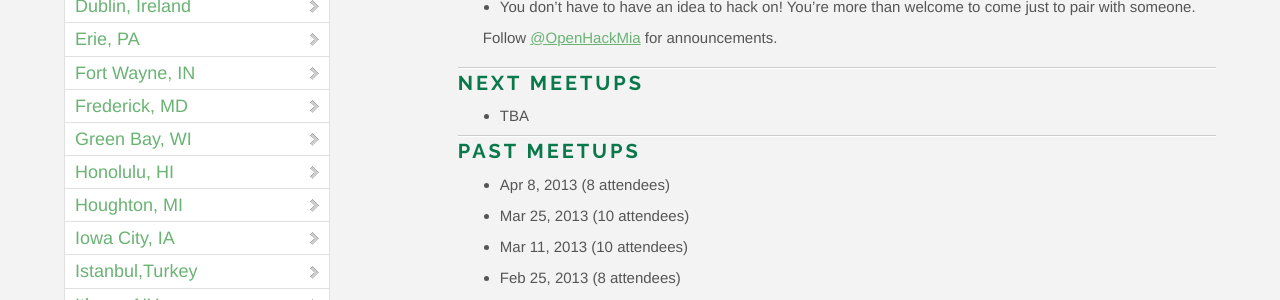
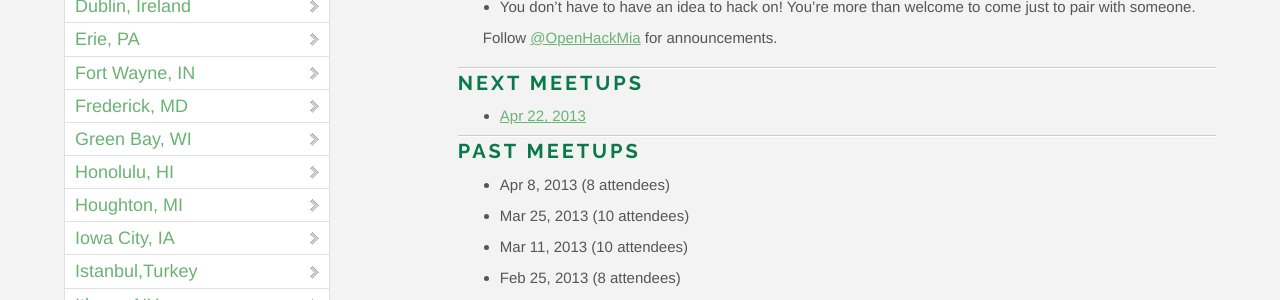
Before and after one commit to OpenHack/openhack.github.com, a Jekyll site: the page built from miami/index.markdown, in a window 1280 px wide. Shown: the part 856-1156 px from the top of the page. Built offline with Jekyll 4.4.1, drawn with Linux system fonts in a browser that asks for light colours; nearby versions of some CDN libraries; Markdown is read by kramdown in place of the engine named in the settings; comment, search, counter and statistics services are not loaded.

Commit message:
Miami update

```diff
--- a/miami/index.markdown
+++ b/miami/index.markdown
@@ -19,7 +19,7 @@ Follow [@OpenHackMia](http://twitter.com/openhackmia) for announcements.
 
 ### Next meetups
 
-* TBA
+* [Apr 22, 2013](http://www.meetup.com/miamirb/events/115000882/)
 
 ### Past meetups
 
```
